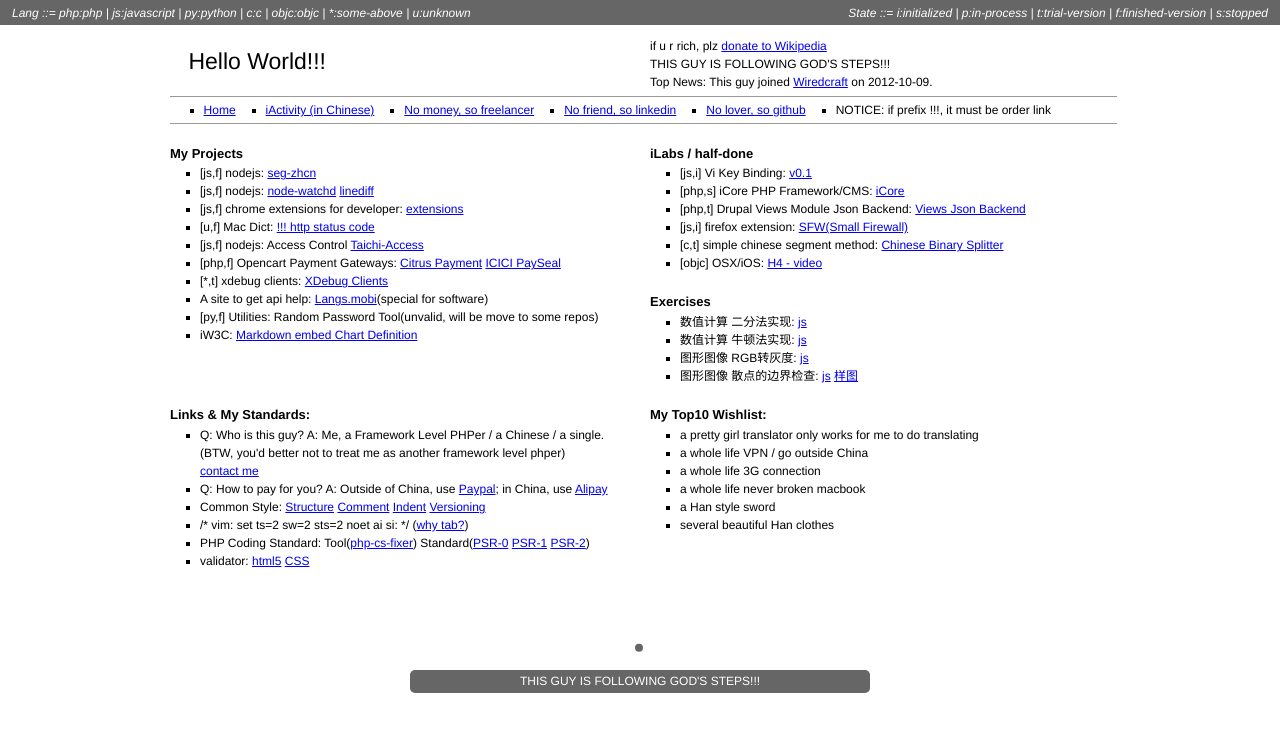
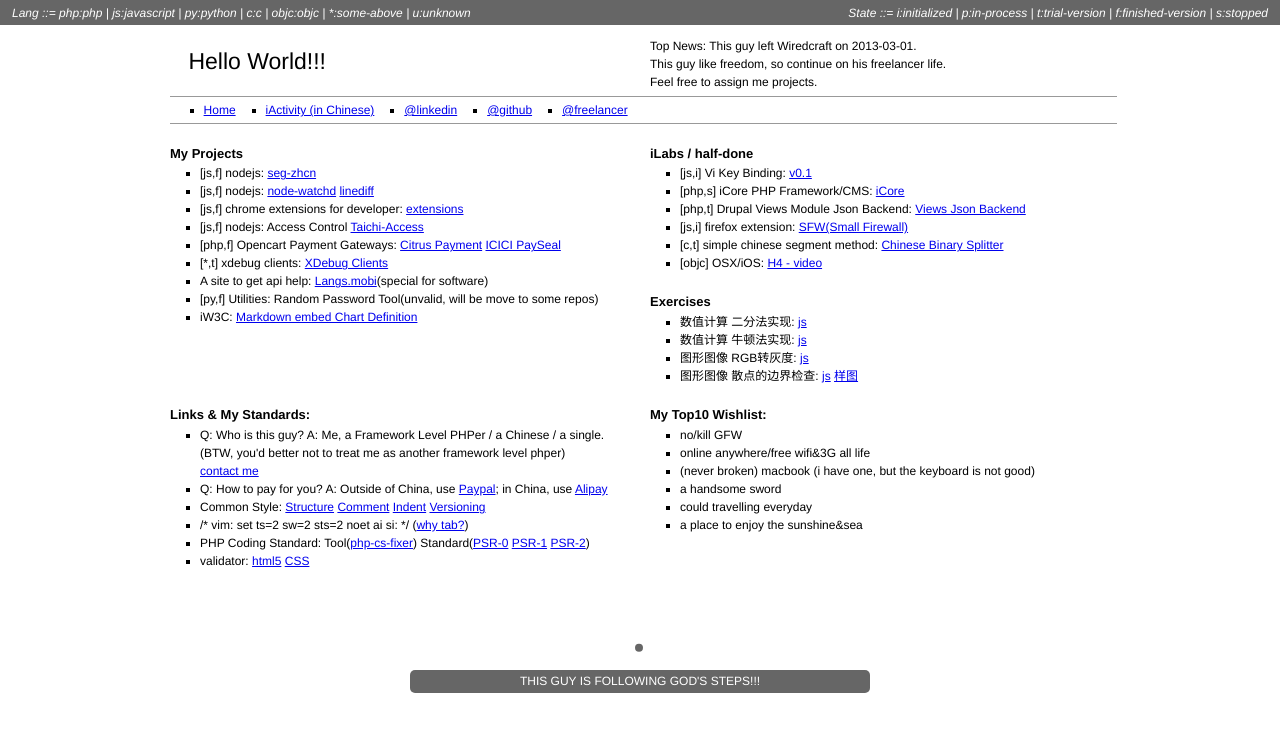
Before and after one commit to yarcowang/yarcowang.github.io, a Jekyll site: the page built from index.html, in a window 1280 px wide. Shown: the top 732 px of the page. Built offline with Jekyll 4.4.1, drawn with Linux system fonts in a browser that asks for light colours; comment, search, counter and statistics services are not loaded.

Commit message:
nothing need to say

```diff
--- a/_includes/header.html
+++ b/_includes/header.html
@@ -23,9 +23,9 @@
 		<h2>Hello World!!!</h2>
 	</div>
 	<div id="job">
-		if u r rich, plz <a href="http://wikipedia.org">donate to Wikipedia</a><br />
-		THIS GUY IS FOLLOWING GOD'S STEPS!!!<br />
-		Top News: This guy joined <a href="http://wiredcraft.com">Wiredcraft</a> on 2012-10-09.
+		Top News: This guy left Wiredcraft on 2013-03-01. <br />
+		This guy like freedom, so continue on his freelancer life. <br />
+		Feel free to assign me projects.
 	</div>
 </header>
 
@@ -33,9 +33,8 @@
 	<ul>
 		<li><a href="{{site.url}}">Home</a></li>
 		<li><a href="http://yco.bbish.net">iActivity (in Chinese)</a></li>
-		<li><a href="http://www.freelancer.com/u/yarco.html">No money, so freelancer</a></li>
-		<li><a href="http://www.linkedin.com/in/yarcowang">No friend, so linkedin</a></li>
-		<li><a href="https://github.com/yarcowang">No lover, so github</a></li>
-		<li>NOTICE: if prefix !!!, it must be order link</li>
+		<li><a href="http://www.linkedin.com/in/yarcowang">@linkedin</a></li>
+		<li><a href="https://github.com/yarcowang">@github</a></li>
+		<li><a href="http://www.freelancer.com/u/yarco.html">@freelancer</a></li>
 	</ul>
 </nav>
--- a/_layouts/home.html
+++ b/_layouts/home.html
@@ -10,11 +10,13 @@
 				<li>[js,f] nodejs: <a href="https://github.com/yarcowang/seg-zhcn">seg-zhcn</a></li>
 				<li>[js,f] nodejs: <a href="https://github.com/yarcowang/node-watchd">node-watchd</a> <a href="https://github.com/yarcowang/node-diff">linediff</a></li>
 				<li>[js,f] chrome extensions for developer: <a href="https://github.com/yarcowang/chrome-tabsize">extensions</a></li>
+				<!--
 				<li>[u,f] Mac Dict:
 				<a id="c2s_bn_lnk_27660" href="https://www.click2sell.eu/buy?yarcohtt">!!! http status code</a>
 <script type="text/javascript" src="http://www.click2sell.eu/js/buy_now_butt_v2.js"></script>
 <script type="text/javascript">c2s_bn_initializeBuyNowLink('www.click2sell.eu', '27660');</script>
 				</li>
+				-->
 				<li>[js,f] nodejs: Access Control <a href="https://npmjs.org/package/taichi-access">Taichi-Access</a></li>
 				<li>[php,f] Opencart Payment Gateways: <a href="http://www.opencart.com/index.php?route=extension/extension/info&amp;extension_id=7836">Citrus Payment</a> <a href="http://www.opencart.com/index.php?route=extension/extension/info&amp;extension_id=7972">ICICI PaySeal</a></li>
 				<li>[*,t] xdebug clients: <a href="http://github.com/yarcowang/xdebug-clients">XDebug Clients</a></li>
@@ -77,12 +79,12 @@
 		</header>
 		<div>
 			<ul>
-				<li>a pretty girl translator only works for me to do translating</li>
-				<li>a whole life VPN / go outside China</li>
-				<li>a whole life 3G connection</li>
-				<li>a whole life never broken macbook</li>
-				<li>a Han style sword</li>
-				<li>several beautiful Han clothes</li>
+				<li>no/kill GFW</li>
+				<li>online anywhere/free wifi&amp;3G all life</li>
+				<li>(never broken) macbook (i have one, but the keyboard is not good)</li>
+				<li>a handsome sword</li>
+				<li>could travelling everyday</li>
+				<li>a place to enjoy the sunshine&amp;sea</li>
 			</ul>
 		</div>
 	</section>
@@ -144,9 +146,6 @@ setInterval(redraw, 10);
 
 	<div>&nbsp;</div>
 	<!-- <div><div class="left btn" id="war">War</div><div class="right btn" id="peace">Peace</div></div> -->
-	<div id="cnzz">
-		<script src="http://s9.cnzz.com/stat.php?id=4413512&amp;web_id=4413512&amp;online=1&amp;show=line"></script>
-	</div>
 </footer>
 
 </body>
```
